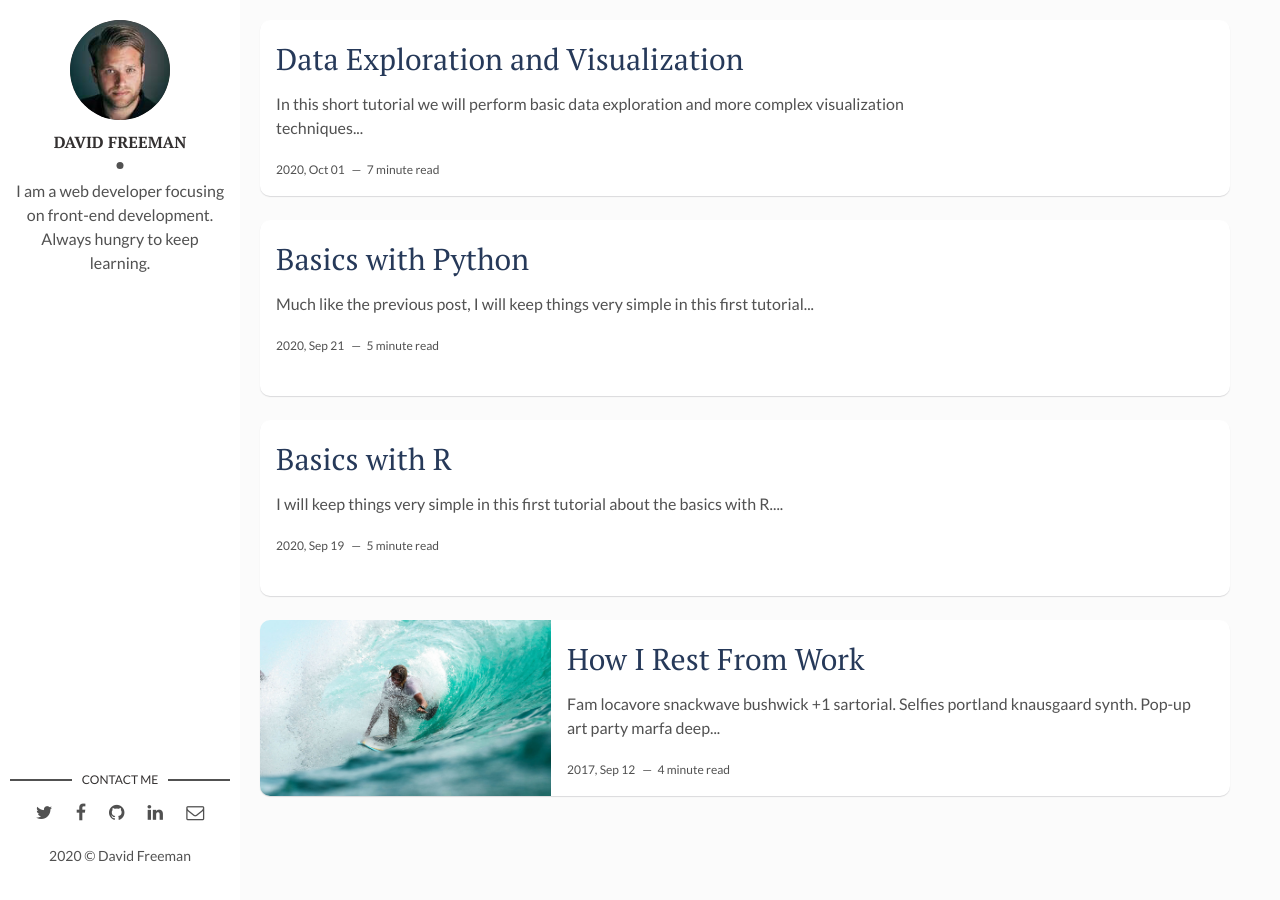
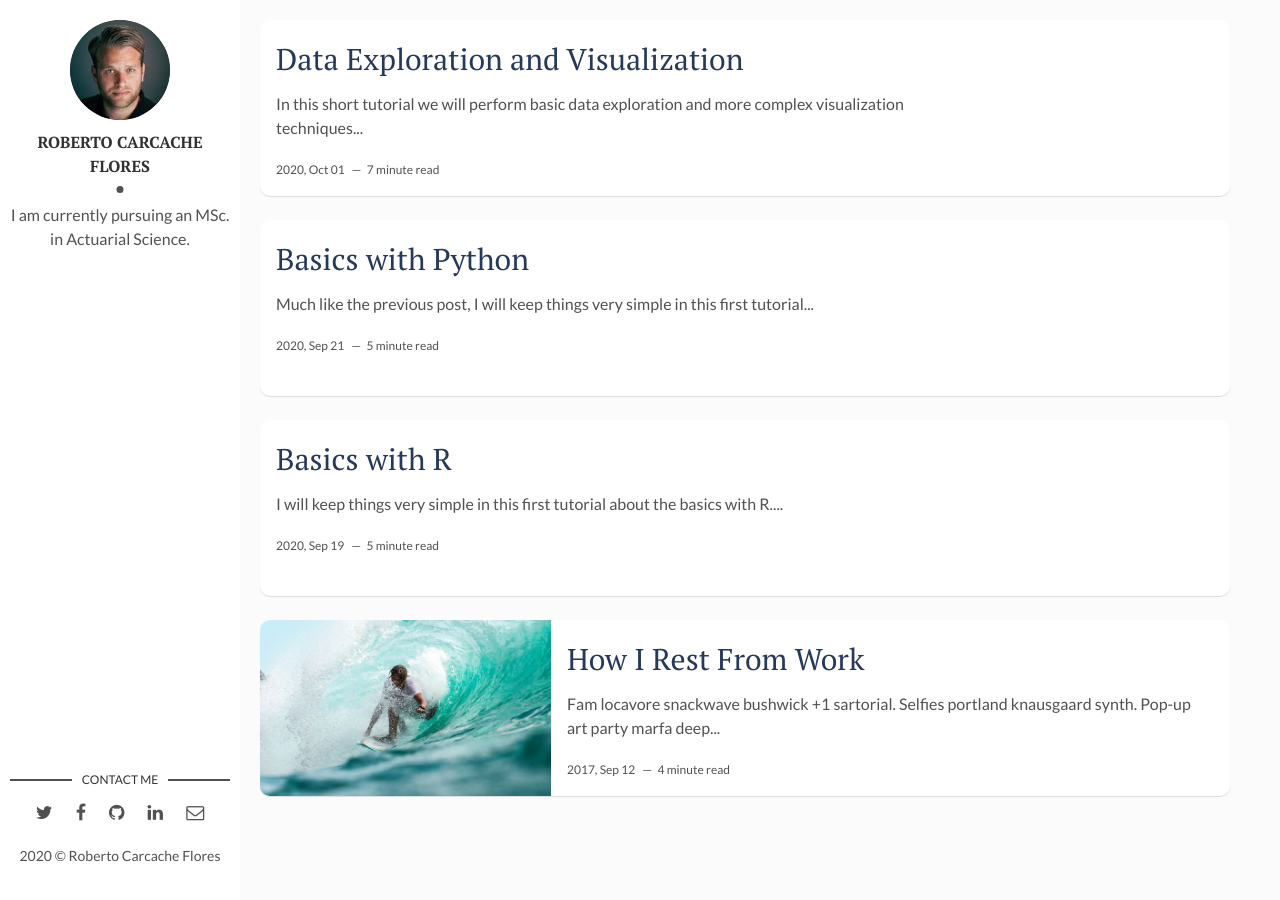
Before and after one commit to rcarcacheflores/Research, a Jekyll site: the page built from index.html, in a window 1280 px wide. Built offline with Jekyll 4.4.1, drawn with Linux system fonts in a browser that asks for light colours; the list of posts is cut into pages by our own code.

Commit message:
Update _config.yml

```diff
--- a/_config.yml
+++ b/_config.yml
@@ -1,22 +1,21 @@
-title: Hello, world! I'm David Freeman
+title: Research with R and Python
 description: > # this means to ignore newlines until "baseurl:"
-  Write an awesome description for your new site here. You can edit this
-  line in _config.yml. It will appear in your document head meta (for
-  Google search results) and in your feed.xml site description.
+  Welcome to my blog! Here you will find tutorials on data analysis with R and Python.
+  I will also post past research to showcase a bit of my work.
 permalink: ':title/'
-baseurl: "/flexible-jekyll" # the subpath of your site, e.g. /blog
+baseurl: "/Research" # the subpath of your site, e.g. /blog
 url: "" # the base hostname & protocol for your site, e.g. http://example.com
 site-twitter: #if your site has a twitter account, enter it here
 
 # Author Settings
-author: David Freeman # add your name
+author: Roberto Carcache Flores # add your name
 author-img: david-freeman.jpg # add your photo
-about-author: I am a web developer focusing on front-end development. Always hungry to keep learning. # add description
+about-author: I am currently pursuing an MSc. in Actuarial Science. # add description
 social-twitter: # add your Twitter handle
 social-facebook: # add your Facebook handle
-social-github: artemsheludko # add your Github handle
+social-github: rcarcacheflores # add your Github handle
 social-linkedin: # add your Linkedin handle
-social-email: # add your Email address
+social-email: rcarcacheflores@outlook.com
 
 # Disqus
 discus-identifier: mr-brown # add your discus identifier
```
